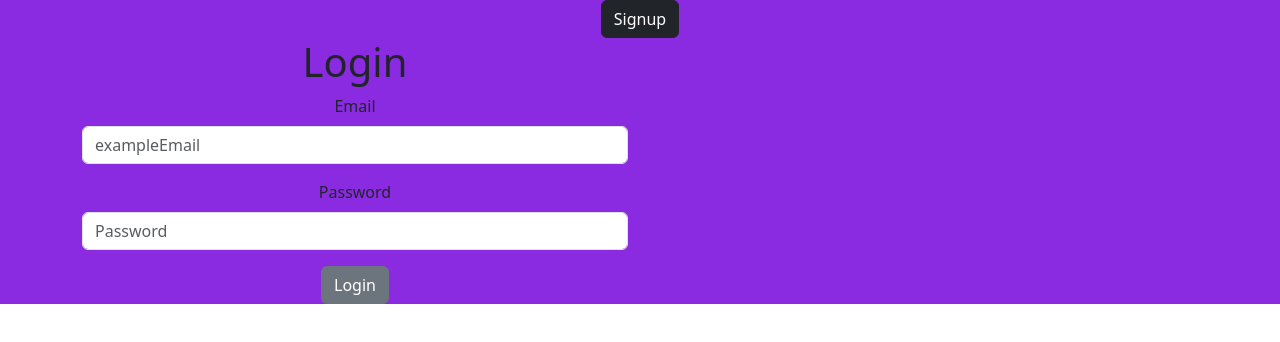
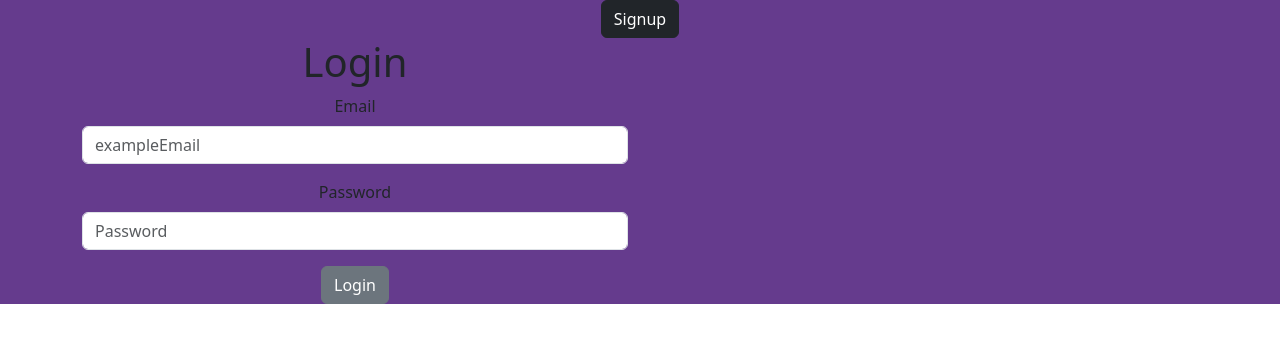
Before and after one commit to mathewfonteyne/FlashCardApp, a React (Create React App) app in the folder flashcardapp/: page / in a window 1280 px wide. Shown: the top 342 px of the page. Built offline with nearby package versions, Linux system fonts and the light colour scheme.

Commit message:
Changed background color to a darker purple.

```diff
--- a/flashcardapp/src/App.css
+++ b/flashcardapp/src/App.css
@@ -1,6 +1,6 @@
 .App {
   text-align: center;
-  background-color: blueviolet;
+  background-color: rgb(101, 59, 141);
 }
 
 .card {
```
